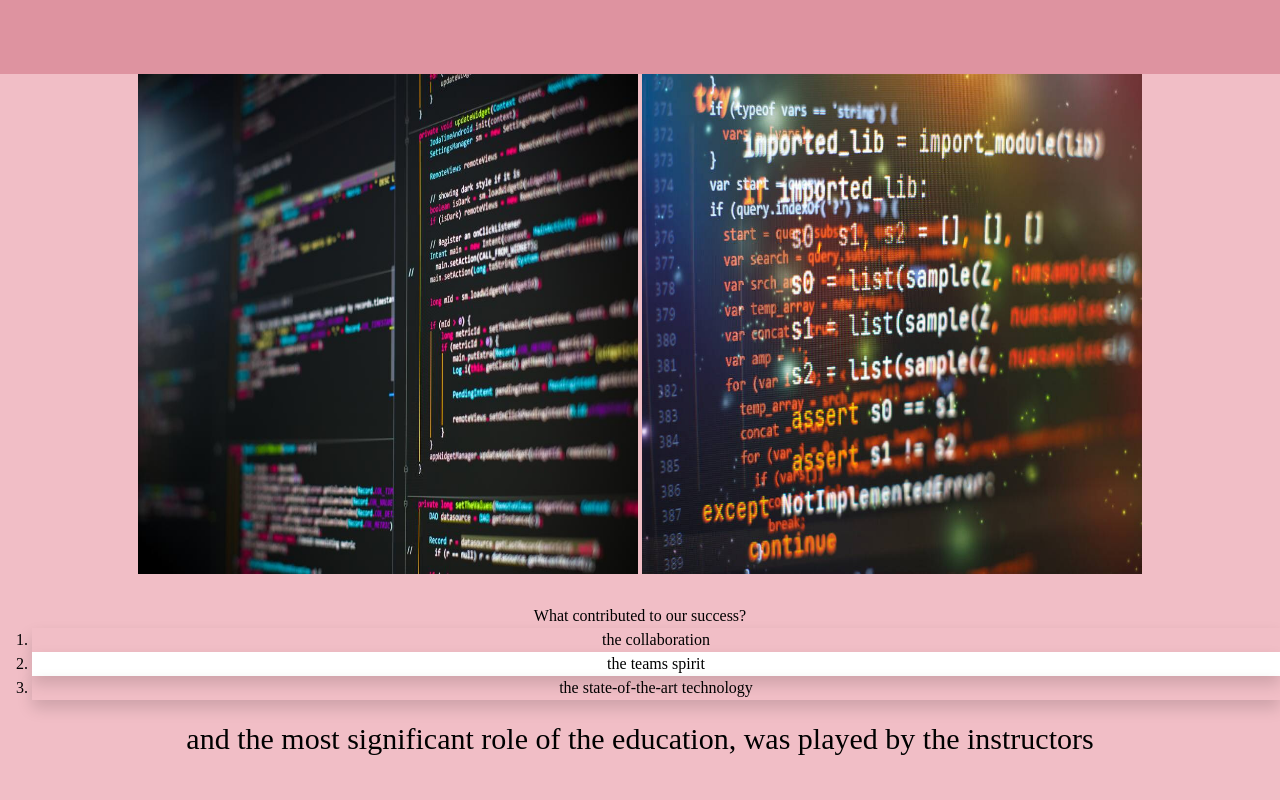
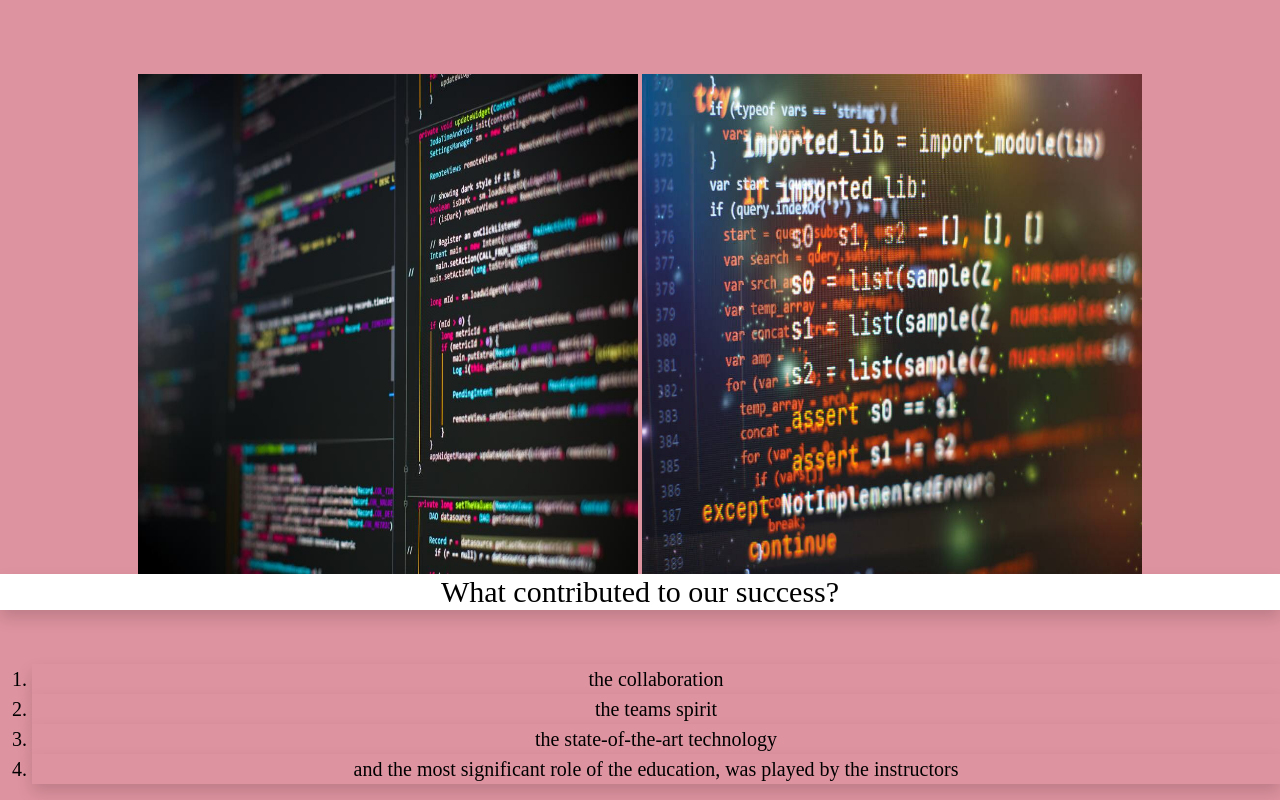
Before and after one commit to Magdakon9/Website, a plain HTML site: page index.html in a window 1280 px wide. Shown: the part 1603-2403 px from the top of the page. Before the commit the page ends 2380 px from the top, so only its background shows below. Drawn offline with nearby package versions, Linux system fonts and the light colour scheme.

Commit message:
css style

```diff
--- a/css/style.css
+++ b/css/style.css
@@ -6,7 +6,7 @@ body {
   font-family: "Times New Roman", Times, serif;
   text-align: center;
   color: black;
-  background-color: rgb(241, 190, 198);
+  background-color: rgb(222, 147, 160);
 }
 h1 {
   font-size: 80px;
@@ -25,7 +25,7 @@ ul {
 img {
   height: 500px;
   width: 500px;
-  box-shadow: -10px 10px 30px white, 10px -10px 30 px black;
+  box-shadow: -10px 10px 30px rgb(196, 123, 123), 10px -10px 30 px black;
   border-color: black;
   border-width: 10%;
 }
@@ -46,11 +46,21 @@ ul {
   flex-direction: column;
 }
 .bg-white {
-  background-color: white;
+  background-color: rgb(222, 147, 160);
 }
 .bg-pink {
   background-color: rgb(222, 147, 160);
 }
 .bg-creme {
-  background-color: rgb(255, 252, 252);
+  background-color: rgb(222, 147, 160);
 }
+
+ol {
+  font-size: 20px;
+}
+
+#title-success {
+  font-size: 30px;
+  color: black;
+  background-color: rgb(222, 147, 160);
+}
--- a/index.html
+++ b/index.html
@@ -33,9 +33,9 @@
 
   <body>
   <!--Header-->
-<div id="header" class="bg-white">
+<div id="header" class="bg-creme">
     <h1 class="bg-white shadow"> #Code Like a Girl</h1>
-    <h2 class="bg-creme shadow"> WELCOME TO OUR SITE!</h2>
+    <h2 class="bg-white shadow"> WELCOME TO OUR SITE!</h2>
 </div>
 <!--Main -->
 <div id="main" class="bg-pink">
@@ -52,18 +52,19 @@
 
     <img src="images/eikona-index-2.jpg" />
 <div>
-  <h1 class="bg-white shadow"></h1> What contributed to our success?</h1>
+  <h1 id="title-success" class="bg-white shadow"> What contributed to our success?</h1>
+
+  <br>
  <ol>
       <li class="bg- red shadow">the collaboration</li>
-      <li class="bg-white shadow">the teams spirit</li>
-      <li class="bg-grey shadow">the state-of-the-art technology</li>
+      <li class="bg-creme shadow">the teams spirit</li>
+      <li class="bg-creme shadow">the state-of-the-art technology</li>
+      <li class="bg-creme shadow">and the most significant role of the education, was played by the
+        instructors</li>
+
     </ol>
 </div>
-    <div> <p>
-      and the most significant role of the education, was played by the
-      instructors
-    </p>
-  </div>
+
 
   </body>
 </html>
```
